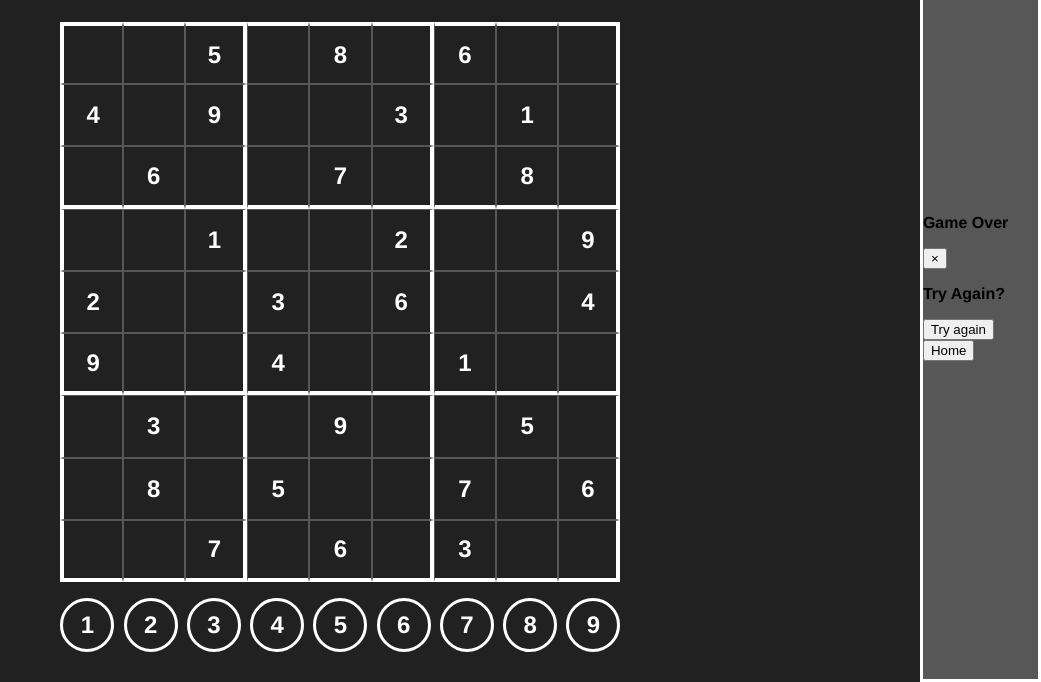
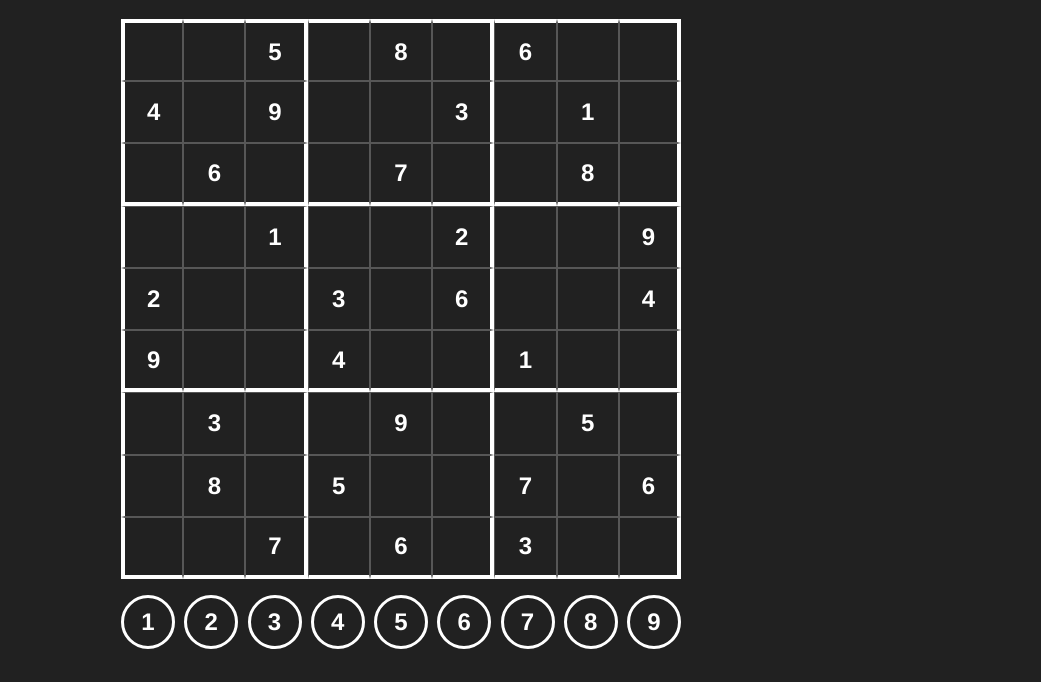
Before and after one commit to RajvirsinhJadeja/Mini-Games-Hub, a plain HTML site: page sudoku.html in a window 1280 px wide. Shown: the part 124-806 px from the top of the page, without its empty margins (239-1280 px from the left). Drawn offline with Linux system fonts and the light colour scheme.

Commit message:
Work on modal

```diff
--- /dev/null
+++ b/css/modal.css
@@ -0,0 +1,16 @@
+body {
+  justify-items: center;
+  align-content: center;
+  background-color: bisque;
+  height: 100dvh;
+}
+.modal {
+  display: flex;
+  justify-content: center;
+  height: 100dvh;
+  background-color: #575757;
+  border: 3px solid white;
+  width: clamp(100px, 100vw, 500px);
+  border-radius: 20px;
+  height: 100px;
+}
--- a/css/sudoku.css
+++ b/css/sudoku.css
@@ -110,12 +110,3 @@ p.num:hover {
   transform: scale(1.1);
   box-shadow: 0px 0px 10px 7px rgb(255, 255, 255, 0.25);
 }
-
-.modal {
-  display: flex;
-  justify-content: center;
-  align-items: center;
-  height: 100vh;
-  background-color: #575757;
-  border: 3px solid white;
-}
--- a/sudoku.html
+++ b/sudoku.html
@@ -29,23 +29,6 @@
       </div>
     </div>
 
-    <!-- Fail modal -->
-    <div class="modal" id="failModal">
-      <div class="modal-content">
-        <div class="modal-header">
-          <p class="modal-title">Game Over</p>
-          <button class="modal-close">&times;</button>
-        </div>
-        <div class="modal-message">
-          <p>Try Again?</p>
-        </div>
-        <div class="modal-buttons">
-          <button class="tryAgain-button">Try again</button>
-          <button class="home-button">Home</button>
-        </div>
-      </div>
-    </div>
-
     <script src="js/sudoku.js"></script>
   </body>
 </html>
```
Also changed, not shown: modal.html (added, +24 -0 lines).
